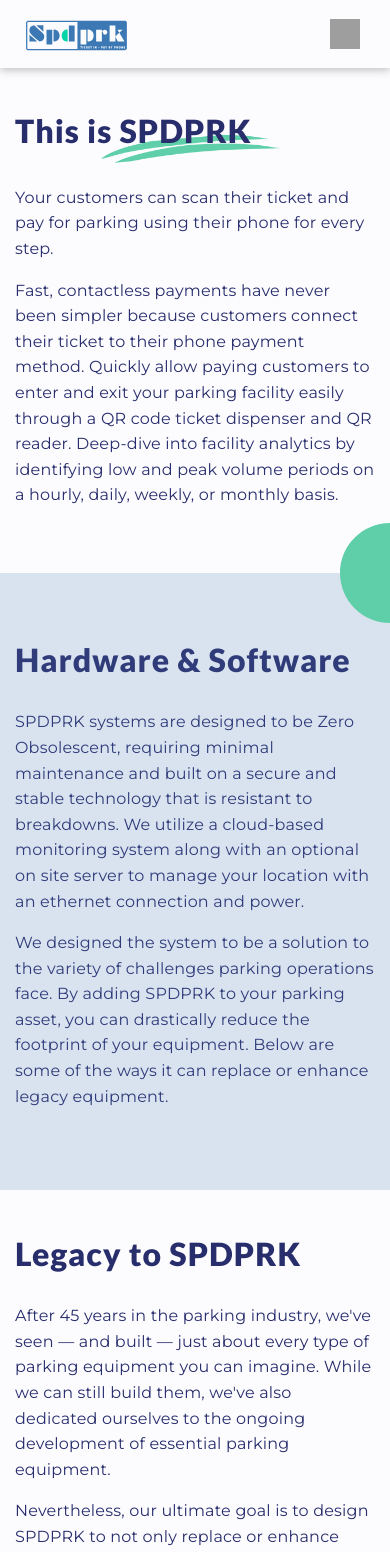
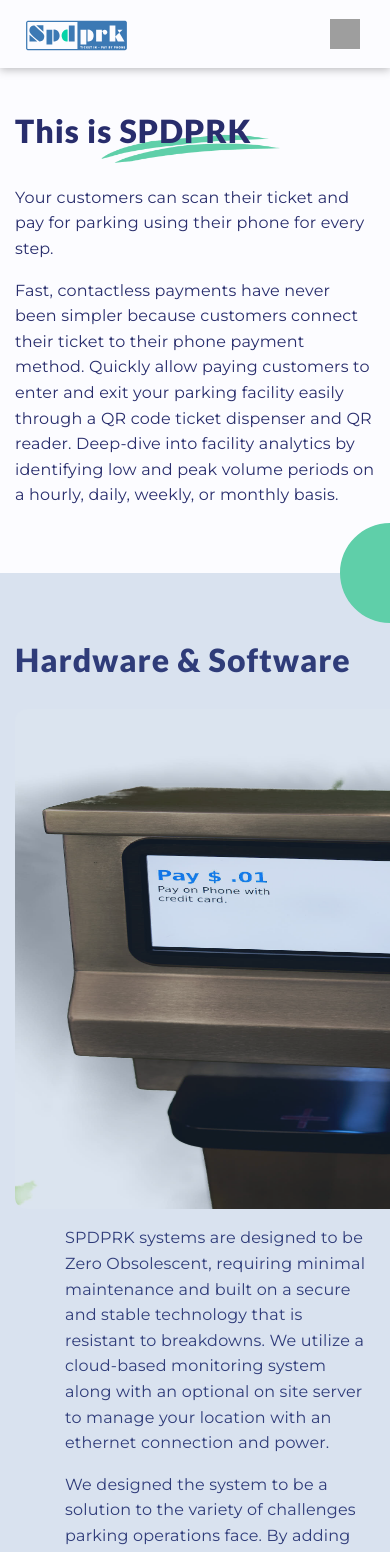
Before and after one commit to justinshane13/aether, a Next.js app: page /spdprk in a window 390 px wide. Shown: the top 1552 px of the page. Built offline with nearby package versions, Linux system fonts and the light colour scheme; grey boxes are pictures that could not be loaded.

Commit message:
add hardware photo to SPDPRK page

```diff
--- a/pages/partners.js
+++ b/pages/partners.js
@@ -16,7 +16,7 @@
                     <div className={styles.partnersSection1}>
                         <h1>Partners</h1>
                         <p>We understand the parking industry, inside and out. We know your clients have specific needs, and cookie-cutter products won't cut it. By partnering with us, you will ensure you can offer the best possible solutions to your customers.</p>
-                        <p><strong>Customers</strong>: If you are already working with someone to oversee and maintain your parking equipment, that's not a problem — we can train anyone to use our system. We can add SPDPRK technology to your operation and will work closely with your existing partner. We are not proprietary, which means we'll make sure they have the tools and information they need to maintain your equipment.</p>
+                        <p>For customers, if you are already working with someone to oversee and maintain your parking equipment, that's not a problem — we can train anyone to use our system. We can add SPDPRK technology to your operation and will work closely with your existing partner. We are not proprietary, which means we'll make sure they have the tools and information they need to maintain your equipment.</p>
                     </div>
                     <div className={styles.partnersSection2Container}>
                         <div className={styles.partnersSection2}>
--- a/pages/software.js
+++ b/pages/software.js
@@ -1,5 +1,6 @@
 import styles from '@/styles/Software.module.css'
 import Head from 'next/head'
+import Upgrade from '@/comps/Upgrade';
 
 const Software = () => {
     return (
@@ -17,6 +18,7 @@
                         <p>Every parking operation is unique, which is why we provide customizable tools for every step of the process.</p>
                     </div>
                 </div>
+                <Upgrade />
             </main>
         </>
     );
--- a/pages/spdprk.js
+++ b/pages/spdprk.js
@@ -20,8 +20,13 @@
                         <div>
                             <div className={styles.SPDPRKSection1Blue}>
                                 <h2>Hardware & Software</h2>
-                                <p>SPDPRK systems are designed to be Zero Obsolescent, requiring minimal maintenance and built on a secure and stable technology that is resistant to breakdowns. We utilize a cloud-based monitoring system along with an optional on site server to manage your location with an ethernet connection and power. </p>
-                                <p>We designed the system to be a solution to the variety of challenges parking operations face. By adding SPDPRK to your parking asset, you can drastically reduce the footprint of your equipment. Below are some of the ways it can replace or enhance legacy equipment.</p>
+                                <div>
+                                    <Image className={styles.SPDPRKHardwareImage} src="/hardware.jpg" width={500} height={500} />
+                                    <div>
+                                        <p>SPDPRK systems are designed to be Zero Obsolescent, requiring minimal maintenance and built on a secure and stable technology that is resistant to breakdowns. We utilize a cloud-based monitoring system along with an optional on site server to manage your location with an ethernet connection and power. </p>
+                                        <p>We designed the system to be a solution to the variety of challenges parking operations face. By adding SPDPRK to your parking asset, you can drastically reduce the footprint of your equipment. Below are some of the ways it can replace or enhance legacy equipment.</p>
+                                    </div>
+                                </div>
                             </div>
                             <div className={styles.background1}></div>
                             <Image className={styles.greenHalfCircle} src="/green_half_circle.svg" width={50} height={100} />
--- a/styles/SPDPRK.module.css
+++ b/styles/SPDPRK.module.css
@@ -49,13 +49,22 @@
     z-index: 1;
 }
 
-.SPDPRKSection1Blue > p {
+.SPDPRKSection1Blue > div {
+    display: flex;
+}
+
+.SPDPRKHardwareImage {
+    border-radius: 12px;
+}
+
+.SPDPRKSection1Blue > div > div > p {
     font-family: 'Montserrat';
     font-weight: 400;
     font-size: 1.3em;
     line-height: 160%;
     color: #282D6C;
     z-index: 1;
+    margin-left: 50px;
 }
 
 .background1 {
@@ -319,7 +328,11 @@
         font-size: 2em;
     }
 
-    .SPDPRKSection1Blue > p {
+    .SPDPRKSection1Blue > div {
+        flex-direction: column;
+    }
+
+    .SPDPRKSection1Blue > div > div > p {
         font-size: 1em;
     }
 
```
Also changed, not shown: public/hardware.jpg (added).
